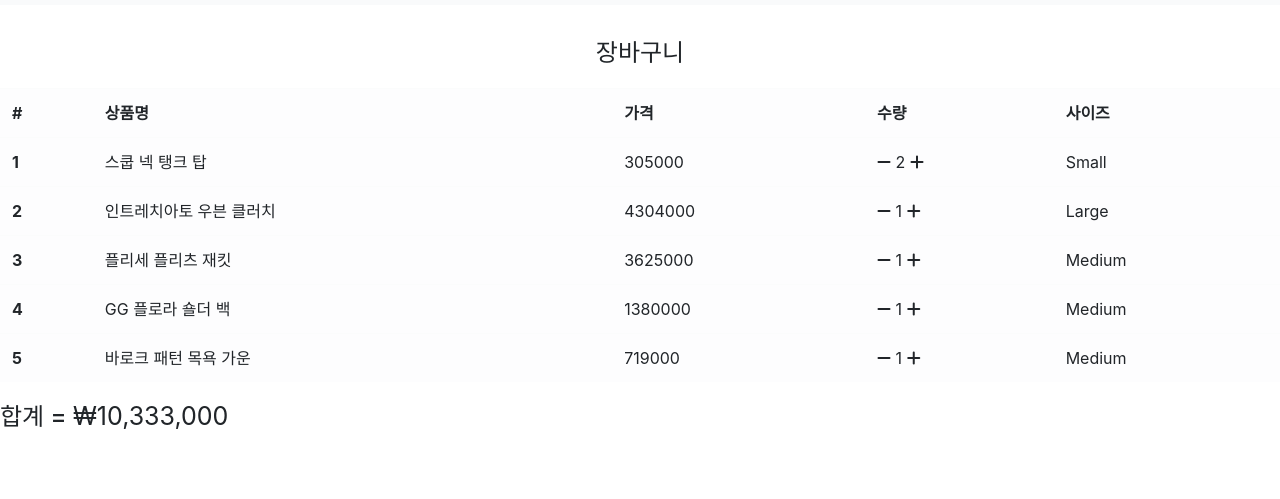
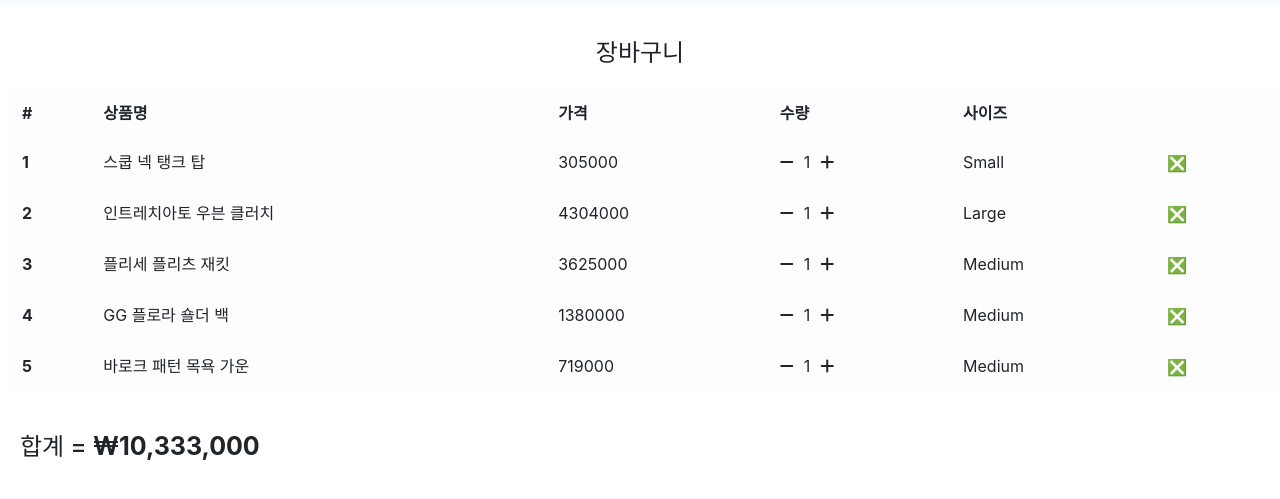
Before and after one commit to Lee-ji-soo/SOOSHOP, a plain HTML site: page SOO-cart.html in a window 1280 px wide. Shown: the part 51-550 px from the top of the page. Drawn offline with nearby package versions, Linux system fonts and the light colour scheme.

```diff
--- a/SOO-cart.html
+++ b/SOO-cart.html
@@ -51,6 +51,7 @@
     <h4>장바구니</h4>
   </div>
 
+  <div class="shoppingbag__table-box">
     <table class="table table-light">
       <tr>
         <th scope="col">#</th>
@@ -60,52 +61,70 @@
         <th scope="col">사이즈</th>
       </tr>
     </table>
-
-  <div>
-    <h4 style="display:inline">합계 = </h4><span style="font-size:25px" id="sum"></span>
+    <strong class="price__sum-box">
+      <h4 id="price-sum__h4">합계 = </h4><span id="sum"></span>
+    </strong>
   </div>
 
+  <style>
+    .shoppingbag__table-box,
+    .price__sum-box {
+      margin-left: 10px;
+    }
 
-  <!--LOCALSTORAGE에 저장할때
-새로운 class를 만들어서 저장하기-->
-  <script>    function SampleData(id, name, price, quantity, size) {
+    .price__sum-box {
+      padding-top: 20px;
+      display: block;
+    }
+
+    #price-sum__h4 {
+      display: inline;
+    }
+
+    #sum {
+      font-size: 25px;
+    }
+  </style>
+
+
+  <!--LOCALSTORAGE에 저장할때 새로운 class를 만들어서 저장하기-->
+  <script>
+    let dataArr = [];
+    let newDataArr = [];
+
+    function SampleData(id, name, price, quantity, size) {
       this.id = id;
       this.name = name;
       this.price = price;
       this.quantity = quantity;
       this.size = size;
-      localStorage.setItem('product' + this.id, JSON.stringify(this));
     }
-    var data = new SampleData(1, '스쿱 넥 탱크 탑', 305000, 2, 'Small');
+
+    var data1 = new SampleData(1, '스쿱 넥 탱크 탑', 305000, 1, 'Small');
     var data2 = new SampleData(2, '인트레치아토 우븐 클러치', 4304000, 1, 'Large');
     var data3 = new SampleData(3, '플리세 플리츠 재킷', 3625000, 1, 'Medium');
     var data4 = new SampleData(4, 'GG 플로라 숄더 백', 1380000, 1, 'Medium');
     var data5 = new SampleData(5, '바로크 패턴 목욕 가운', 719000, 1, 'Medium');
+
+    dataArr.push(data1, data2, data3, data4, data5);
+
   </script>
 
   <!--상품꺼내서 출력하기-->
+
   <script>
-    for (i = 0; i < 5; i++) {
-      var savedPd = localStorage.getItem(`product${i + 1}`)
-      var parsedPd = JSON.parse(savedPd);
-
-      $('.table').append(`<tr>
-    <th>${i + 1}</th>
-    <td>${parsedPd.name}</td>
-    <td class="price">${parsedPd.price}</td>
-    <td>
-      <i class="fas fa-minus fa-1x minus"></i>
-<span class="qunatity">${parsedPd.quantity}</span>
-      <i class="fas fa-plus fa-1x plus"></i>
-      </td>
-    <td>${parsedPd.size}</td>
+    for (i = 0; i < dataArr.length; i++) {
+      $('.table').append(
+        `<tr data-id="${dataArr[i].id}">
+          <th scope="row" class="cartBox" id="dataId"data-id="${dataArr[i].id}">${dataArr[i].id}</th>
+            <td>${dataArr[i].name}</td>
+            <td class="price">${dataArr[i].price}</td>
+            <td><i class="fas fa-minus minus"></i><span class="amount">${dataArr[i].quantity}</span><i class="fas fa-plus plus"></i></td>
+            <td>${dataArr[i].size}</td>
+            <td><button class="delete">❎</button></td>
         </tr>`)
+      localStorage.setItem(`product${dataArr[i].id}`, JSON.stringify(dataArr[i]))
     }
-    $('.plus').on('click', function (e) {
-      var quantity = $(e.target).siblings('span').html();
-      $(e.target).siblings('span').html(Number(quantity) + 1);
-    })
-    //parseInt(quantity);
   </script>
 
   <script>
@@ -179,7 +198,16 @@
 
   </script>
 
+  <style>
+    .delete {
+      border: none;
+      background: none;
+    }
 
+    .amount {
+      padding: 0 10px;
+    }
+  </style>
 
 
   <!-- Optional JavaScript -->
```
Lines whose indentation alone changed are shown as unchanged.
